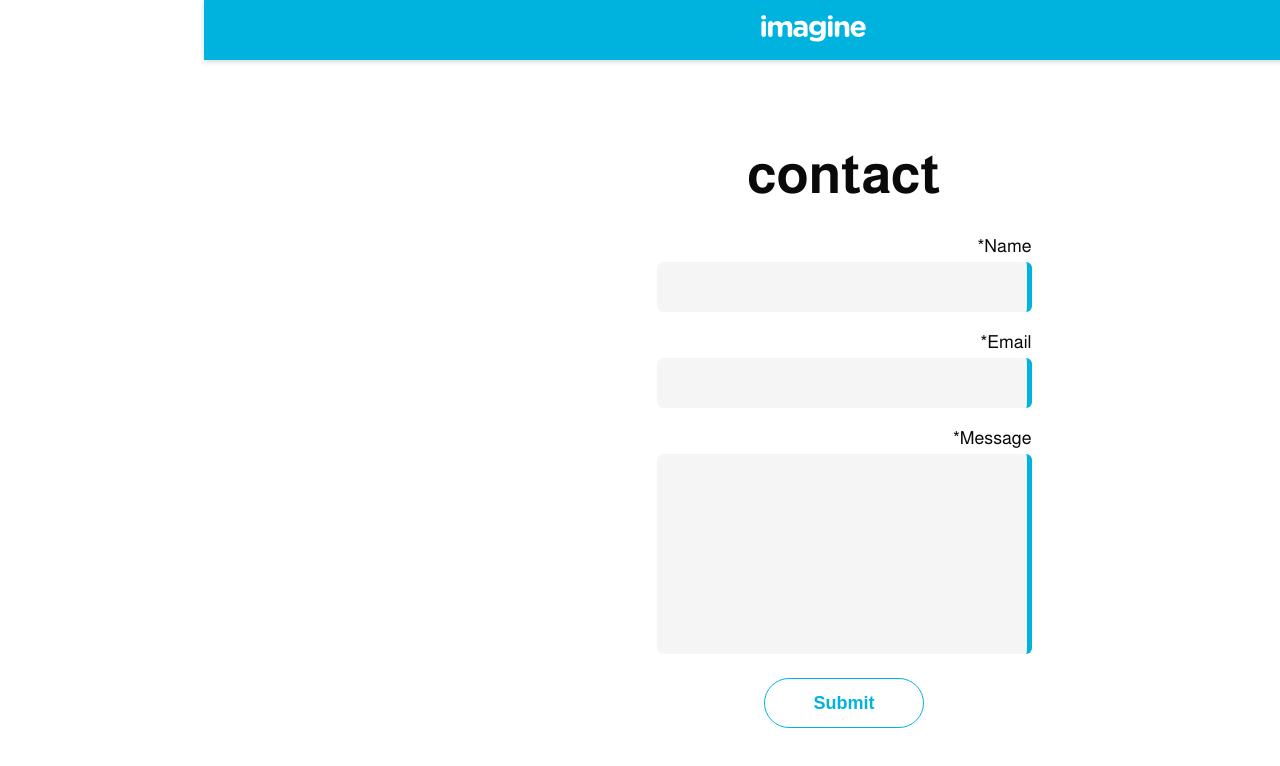
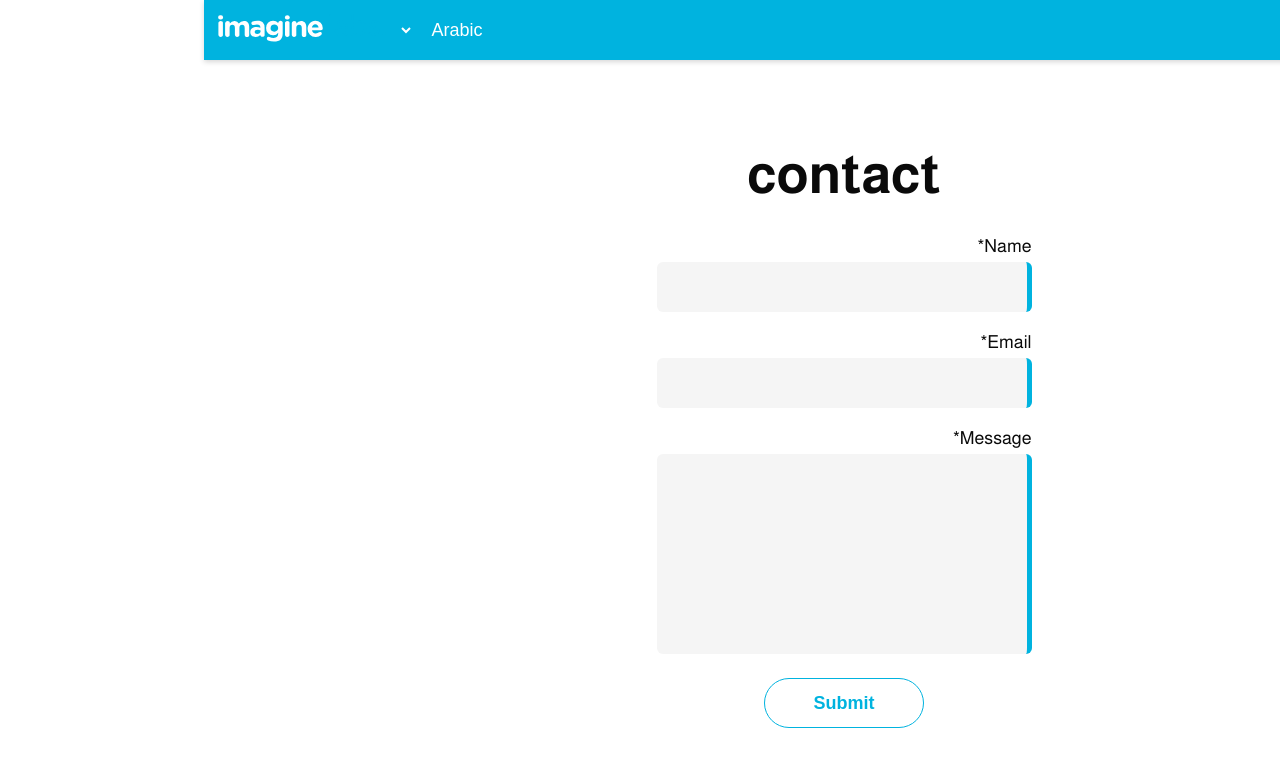
Before and after one commit to ImagineLabsME/e-pharm-reactjs, a React (Create React App) app: page /contact in a window 1280 px wide. Shown: the top 766 px of the page. Built offline with nearby package versions, Linux system fonts and the light colour scheme.

Commit message:
[ENHANCEMENT]: language switcher

```diff
--- a/src/components/App.js
+++ b/src/components/App.js
@@ -1,7 +1,7 @@
 // npm packages
-import React, { useState } from "react";
+import React, { useState, useEffect } from "react";
 import { BrowserRouter, Route, Switch } from "react-router-dom";
-// import { useCookies } from "react-cookie";
+import { useCookies } from "react-cookie";
 
 // components
 import Sidebar from "./sidebar";
@@ -13,12 +13,28 @@ import AddListing from "./listings/add/AddListing";
 import ViewListings from "./listings/view/ViewListings";
 
 const App = () => {
-  // const [cookie, setCookie] = useCookies(["language"]);
+  const [cookie, setCookie] = useCookies(["language"]);
   const [isSidebar, setSidebar] = useState(false);
 
-  // useEffect(() => {
-  //   setCookie("language", "AR", { path: "/" });
-  // }, [setCookie]);
+  if (cookie.language === undefined) {
+    setCookie("language", "AR", { path: "/" });
+  }
+
+  useEffect(() => {
+    const htmlTag = document.querySelector("html");
+
+    if (cookie.language !== undefined) {
+      if (cookie.language === "AR") {
+        htmlTag.setAttribute("dir", "rtl");
+        htmlTag.setAttribute("lang", "ar");
+      } else {
+        htmlTag.setAttribute("dir", "ltr");
+        htmlTag.setAttribute("lang", "en");
+      }
+    }
+
+    // eslint-disable-next-line react-hooks/exhaustive-deps
+  }, [cookie.language]);
 
   const toggleSidebar = () => {
     setSidebar(!isSidebar);
@@ -26,11 +42,7 @@ const App = () => {
 
   return (
     <BrowserRouter>
-      {isSidebar ? (
-        <Sidebar toggleSidebar={ toggleSidebar } />
-      ) : (
-        ""
-      )}
+      {isSidebar ? <Sidebar toggleSidebar={ toggleSidebar } /> : ""}
 
       <div
         id="router-components"
--- a/src/components/contact/index.js
+++ b/src/components/contact/index.js
@@ -109,9 +109,9 @@ const Contact = () => {
             data
           );
 
-          setSubmitMessage(res.data.data.message);
+          setSubmitMessage(res.data.message);
         } catch (error) {
-          setSubmitMessage(error.response.data.data.errorMessage);
+          setSubmitMessage(error.response.data.errorMessage);
         }
       };
 
--- a/src/components/header/index.css
+++ b/src/components/header/index.css
@@ -12,8 +12,42 @@
   padding: 0 12px;
 }
 
-#header-logo {
-  margin: 0 auto;
+#switch-language > select {
+  padding: 12px;
+  text-align: center;
+  background-color: transparent;
+  color: var(--white);
+  font-size: var(--base-font-size);
+  outline: none;
+  cursor: pointer;
+  border: none;
+  border-bottom: 1px solid transparent;
+  transition: border-bottom .3s;
+}
+
+#switch-language > select:hover,
+#switch-language > select:focus {
+  border-bottom-color: var(--white);
+}
+
+#switch-language > select > option {
+  background-color: var(--base-color);
+}
+
+html[lang="ar"] #switch-language {
+  margin-right: auto;
+}
+
+html[lang="en"] #switch-language {
+  margin-left: auto;
+}
+
+html[lang="ar"] #header-logo {
+  margin-right: 12px;
+}
+
+html[lang="en"] #header-logo {
+  margin-left: 12px;
 }
 
 #burger-menu > i {
--- a/src/components/header/index.js
+++ b/src/components/header/index.js
@@ -1,10 +1,17 @@
 // npm packages
 import React from "react";
+import { useCookies } from "react-cookie";
 
 // styles
 import "./index.css";
 
 const Header = ({ isSidebar, toggleSidebar }) => {
+  const [cookie, setCookie] = useCookies(["language"]);
+
+  const handleSelectChange = (event) => {
+    setCookie("language", event.target.value, { path: "/" });
+  };
+
   return (
     <div id="header">
       <div
@@ -13,6 +20,17 @@ const Header = ({ isSidebar, toggleSidebar }) => {
         onClick={ toggleSidebar }
       >
         <i className="fas fa-bars"></i>
+      </div>
+
+      <div id="switch-language">
+        <select
+          name="language"
+          value={ cookie.language }
+          onChange={ handleSelectChange }
+        >
+          <option value="AR">Arabic</option>
+          <option value="EN">English</option>
+        </select>
       </div>
 
       <div id="header-logo">
```
